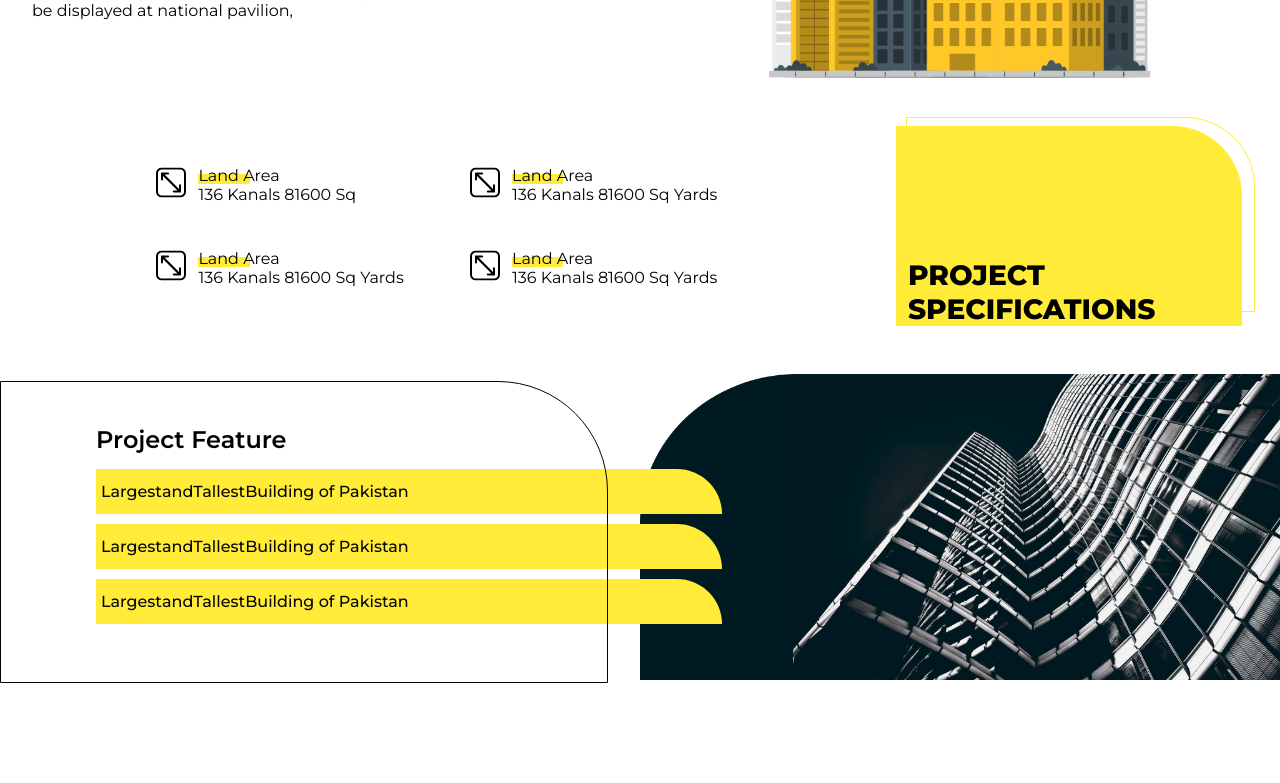
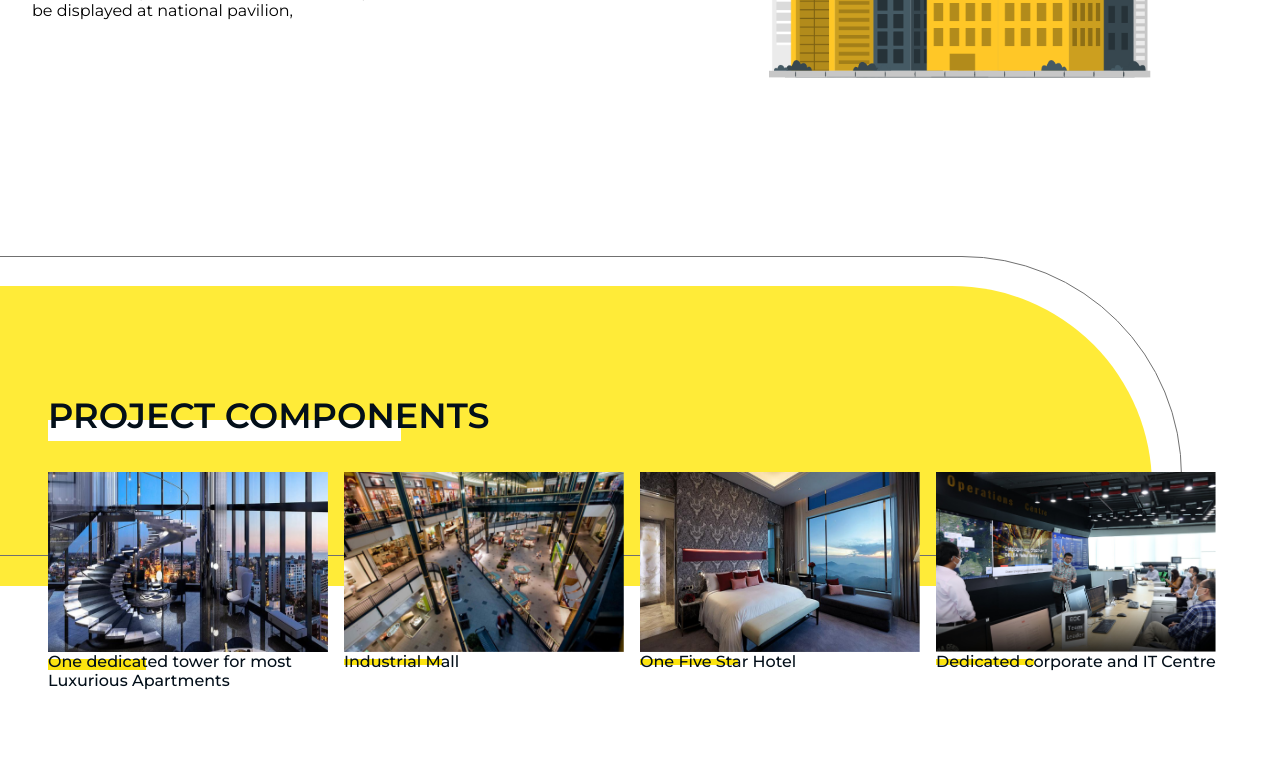
Before and after one commit to asimrasheed533/ibt-pak, a React (Create React App) app: page / in a window 1280 px wide. Shown: the part 940-1723 px from the top of the page. Built offline with nearby package versions, Linux system fonts and the light colour scheme.

Commit message:
PROJECT COMPONENTS section done

```diff
--- a/src/App.js
+++ b/src/App.js
@@ -12,7 +12,12 @@ import {
   snapchat,
   twitter,
   whatsapp,
+  office,
+  tower,
+  bedroom,
+  lounge,
 } from "./assests";
+import { ComponentSectionCard } from "./components/ComponentSectionCard";
 
 export default function App() {
   const [isOpen, setIsOpen] = React.useState(true);
@@ -203,6 +208,28 @@ export default function App() {
           <div className="intro__container__right">
             <div className="intro__container__right__img">
               <img src={intro} alt="intro" />
+            </div>
+          </div>
+        </div>
+      </section>
+      <section id="components__section" className="components__section">
+        <div className="components__section__top" />
+        <div className="components__section__bottom">
+          <div className="components__section__bottom__content">
+            <div className="components__section__bottom__content__heading">
+              PROJECT COMPONENTS
+            </div>
+            <div className="components__section__bottom__content__content">
+              <ComponentSectionCard
+                img={tower}
+                title="One dedicated tower for most Luxurious Apartments "
+              />
+              <ComponentSectionCard img={lounge} title="Industrial Mall" />
+              <ComponentSectionCard img={bedroom} title="One Five Star Hotel" />
+              <ComponentSectionCard
+                img={office}
+                title="Dedicated corporate and IT Centre"
+              />
             </div>
           </div>
         </div>
--- /dev/null
+++ b/src/components/ComponentSectionCard.jsx
@@ -0,0 +1,18 @@
+import React from "react";
+
+export function ComponentSectionCard({ img, title }) {
+  return (
+    <div className="components__section__bottom__content__content__entry">
+      <div className="components__section__bottom__content__content__entry__img__wrapper">
+        <img
+          src={img}
+          alt={title}
+          className="components__section__bottom__content__content__entry__img"
+        />
+      </div>
+      <div className="components__section__bottom__content__content__entry__heading">
+        {title}
+      </div>
+    </div>
+  );
+}
--- a/src/style/global.scss
+++ b/src/style/global.scss
@@ -191,6 +191,99 @@ body {
 .intro__container__right__img img {
   height: 350px;
   min-height: 300px;
+}
+.components__section {
+  width: 100%;
+  position: relative;
+  padding: 7em 0em;
+  padding-top: 10em;
+}
+.components__section__top {
+  position: relative;
+  width: 90%;
+  margin-right: 10%;
+  background-color: $primary;
+  height: 300px;
+  border-top-right-radius: 200px;
+}
+.components__section__top::after {
+  content: "";
+  position: absolute;
+  top: -30px;
+  right: -30px;
+  border: 1px solid #707070;
+  border-top-right-radius: 220px;
+  width: 500%;
+  height: 100%;
+}
+.components__section__bottom {
+  position: relative;
+  margin-top: -12em;
+  z-index: 1;
+}
+.components__section__bottom__content {
+  width: 100%;
+  max-width: 1366px;
+  margin: 0 auto;
+  padding: 0em 3em;
+}
+.components__section__bottom__content__heading {
+  font-size: 35px;
+  color: #030f1a;
+  margin-bottom: 1em;
+  position: relative;
+  font-weight: 600;
+  width: fit-content;
+  text-transform: uppercase;
+}
+.components__section__bottom__content__heading::after {
+  content: "";
+  background-color: white;
+  position: absolute;
+  top: 60%;
+  left: 0px;
+  width: 80%;
+  height: 50%;
+  z-index: -1;
+}
+.components__section__bottom__content__content {
+  display: flex;
+  flex-wrap: wrap;
+}
+.components__section__bottom__content__content__entry {
+  flex: 1;
+  margin-right: 1em;
+}
+.components__section__bottom__content__content__entry__img__wrapper {
+  width: 100%;
+  height: 180px;
+  overflow: hidden;
+}
+.components__section__bottom__content__content__entry__img {
+  width: 100%;
+  height: 100%;
+  transition: 0.3s ease-in-out;
+}
+.components__section__bottom__content__content__entry__heading {
+  font-size: 16px;
+  font-weight: 500;
+  color: #030f1a;
+  position: relative;
+}
+.components__section__bottom__content__content__entry__heading::before {
+  content: "";
+  position: absolute;
+  top: 7px;
+  left: 0;
+  width: 35%;
+  height: 30%;
+  background-color: #fce40f;
+  z-index: -1;
+}
+.components__section__bottom__content__content__entry:hover
+  .components__section__bottom__content__content__entry__img {
+  transition: 300ms ease-in-out;
+  transform: scale(1.2);
 }
 .specification__section {
   width: 100%;
@@ -593,7 +686,7 @@ body {
 .footer__right__bg {
   width: 100%;
   background-color: $primary;
-  height: 200px;
+  height: 120px;
   background-color: $primary;
   border-top-left-radius: 60px;
   position: relative;
@@ -601,11 +694,14 @@ body {
 .footer__right__bg::before {
   content: "";
   position: absolute;
-  height: 200px;
-  width: 130%;
+  top: -12px;
+  left: -10px;
+  width: 101%;
+  height: 133px;
+  padding: 2em;
+  border: 1px solid black;
   border-top-left-radius: 60px;
-  border: 1px solid #080808;
-  border: 1px solid $primary;
+  z-index: -1;
 }
 .buttom__footer__social {
   border-top: 2px solid black;
```
